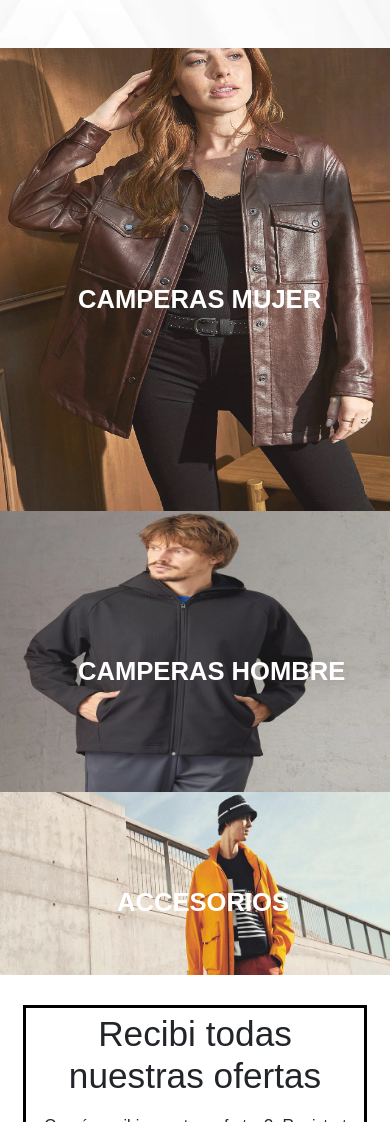
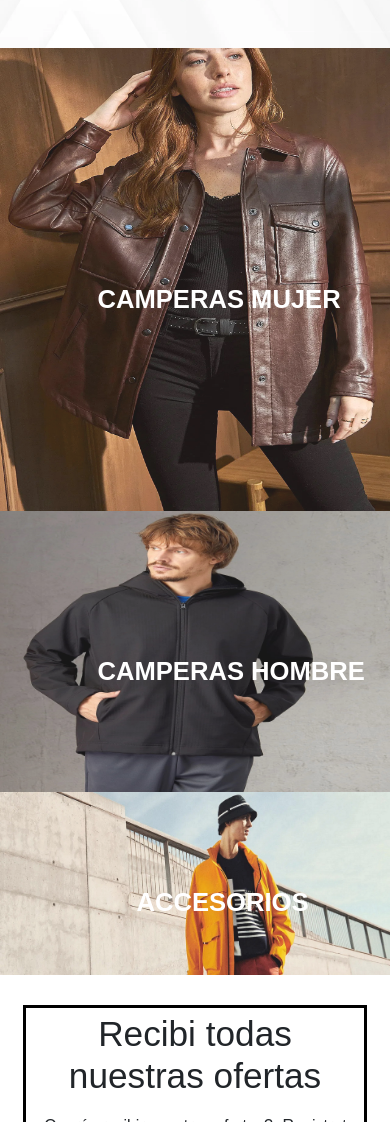
Before and after one commit to gustavo3434/sass, a website: page index.html in a window 390 px wide. Shown: the part 700-1822 px from the top of the page. Drawn offline with nearby package versions, Linux system fonts and the light colour scheme.

Commit message:
octavo commit

```diff
--- a/assets/scss/estilo.scss
+++ b/assets/scss/estilo.scss
@@ -234,15 +234,15 @@ h2{
             }
             .do{
                 top: 50%;
-                left: 20%;
+                left: 25%;
             }
             .tre{
                 top: 50%;
-                left: 20%;
+                left: 25%;
             }
             .cuatr{
                 top: 50%;
-                left: 30%;
+                left: 35%;
             }
         }
     }
```
Also changed, not shown: assets/css/estilo.css.
